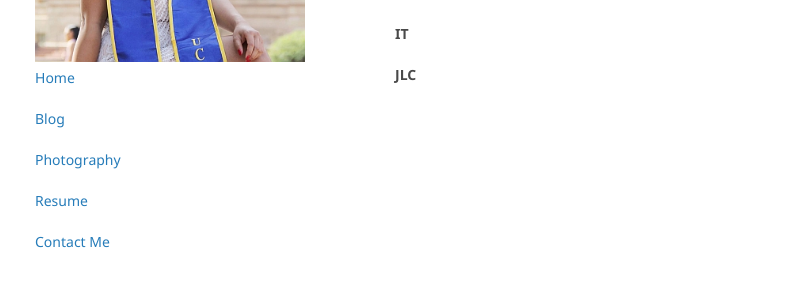
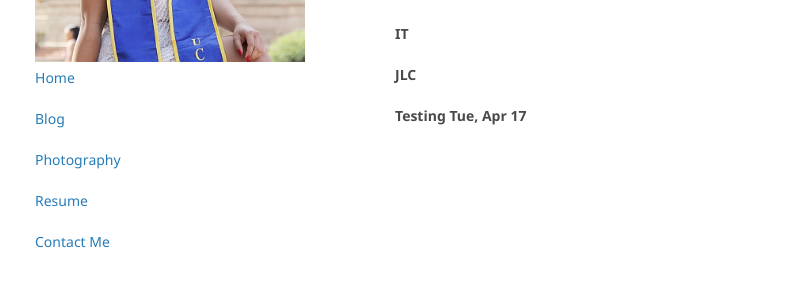
Before and after one commit to umjennifer/umjennifer.github.io, a Jekyll site: the page built from resume.md, in a window 1280 px wide. Shown: the part 379-666 px from the top of the page, without its empty margins (175-964 px from the left). Built offline with Jekyll 4.4.1, drawn with Linux system fonts in a browser that asks for light colours; our own code applies the rules of GitHub Pages for plain Markdown files.

Commit message:
adding experience

```diff
--- a/resume.md
+++ b/resume.md
@@ -11,3 +11,4 @@ layout: default
 ## Skills
 #### IT
 #### JLC
+#### Testing Tue, Apr 17
```
